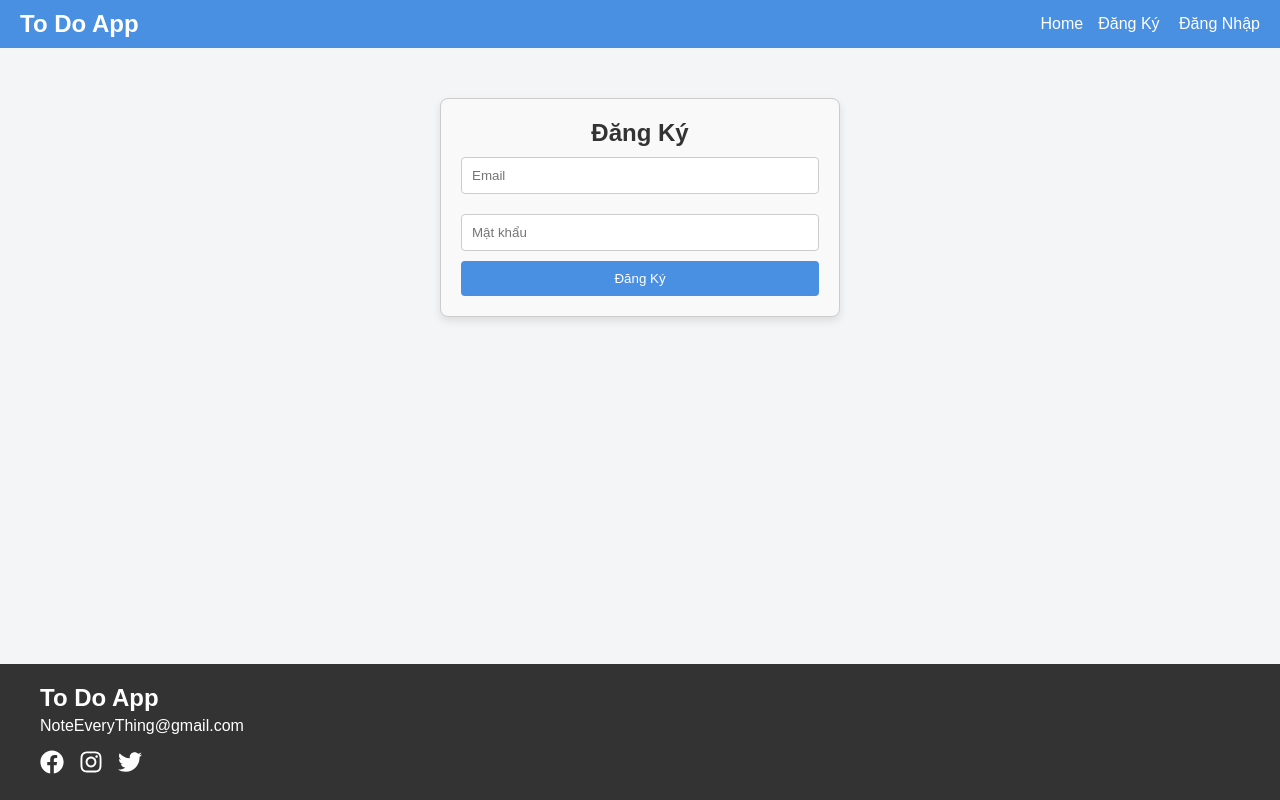
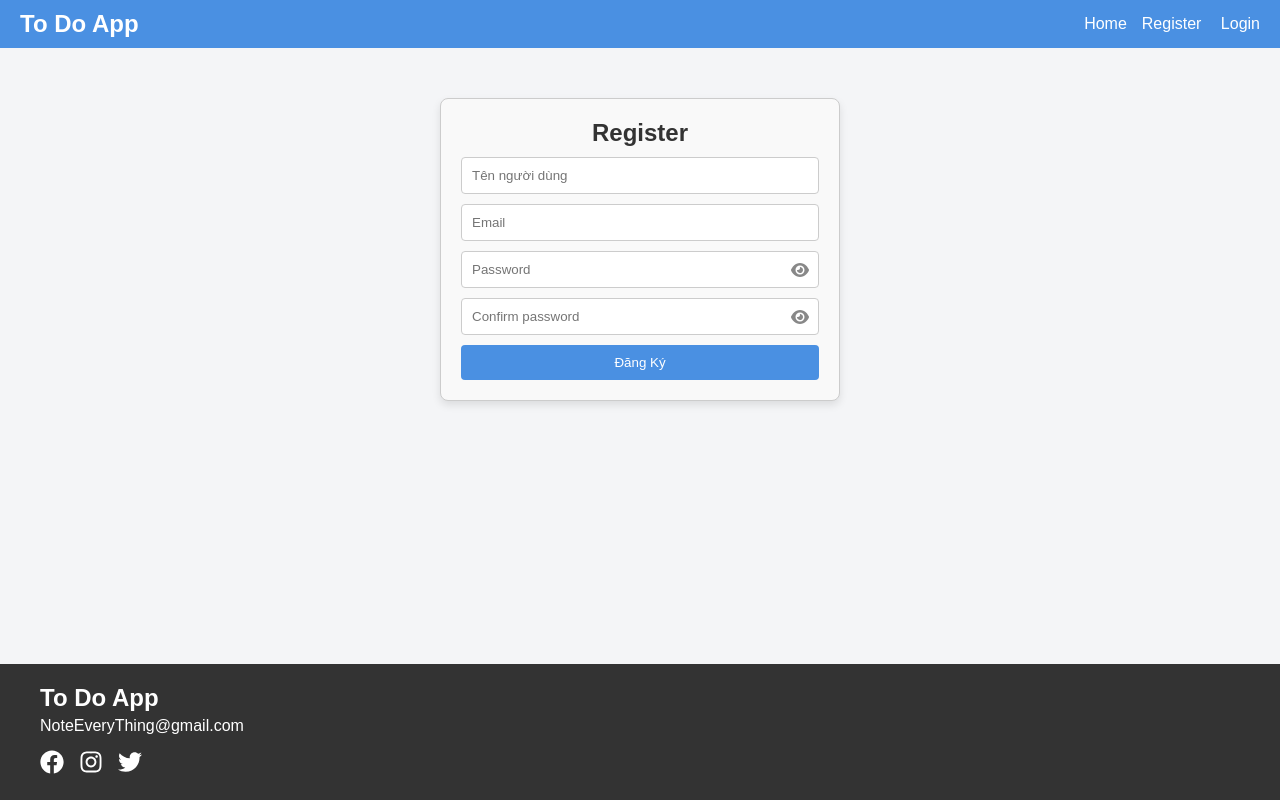
Before and after one commit to Hungichi/todoweb, a React (Vite) app: page /signup in a window 1280 px wide. Built offline with nearby package versions, Linux system fonts and the light colour scheme.

Commit message:
update sigin, login

```diff
--- a/package.json
+++ b/package.json
@@ -10,6 +10,9 @@
     "preview": "vite preview"
   },
   "dependencies": {
+    "@fortawesome/fontawesome-svg-core": "^6.6.0",
+    "@fortawesome/free-solid-svg-icons": "^6.6.0",
+    "@fortawesome/react-fontawesome": "^0.2.2",
     "firebase": "^10.14.1",
     "lucide-react": "^0.447.0",
     "react": "^18.3.1",
--- a/src/components/Login.jsx
+++ b/src/components/Login.jsx
@@ -1,19 +1,25 @@
-// src/components/Login.jsx
 import React, { useState } from 'react';
-import { auth } from '../firebase'; // Đường dẫn đến tệp firebase.js
-import { signInWithEmailAndPassword } from 'firebase/auth';
-import './Login.css'; // Đảm bảo bạn có tệp CSS này
+import { FontAwesomeIcon } from '@fortawesome/react-fontawesome';
+import { faEye, faEyeSlash } from '@fortawesome/free-solid-svg-icons';
+import { useNavigate } from 'react-router-dom';
+import './Login.css';
 
 const Login = () => {
   const [email, setEmail] = useState('');
   const [password, setPassword] = useState('');
+  const [showPassword, setShowPassword] = useState(false);
+  const navigate = useNavigate();
+
+  const togglePasswordVisibility = () => {
+    setShowPassword((prev) => !prev);
+  };
 
   const handleLogin = async (e) => {
     e.preventDefault();
     try {
-      await signInWithEmailAndPassword(auth, email, password);
+      // Xử lý đăng nhập (Firebase)
       alert('Đăng nhập thành công!');
-      // Bạn có thể chuyển hướng đến trang khác hoặc làm gì đó khác ở đây
+      navigate('/home');
     } catch (error) {
       alert(error.message);
     }
@@ -21,8 +27,9 @@ const Login = () => {
 
   return (
     <div className="login-container">
-      <h2>Đăng Nhập</h2>
+      <h2>Login</h2>
       <form onSubmit={handleLogin}>
+        <div className="input-wrapper">
           <input
             type="email"
             placeholder="Email"
@@ -30,13 +37,23 @@ const Login = () => {
             onChange={(e) => setEmail(e.target.value)}
             required
           />
+        </div>
+
+        <div className="input-wrapper">
           <input
-          type="password"
+            type={showPassword ? 'text' : 'password'}
             placeholder="Mật khẩu"
             value={password}
             onChange={(e) => setPassword(e.target.value)}
             required
           />
+          <FontAwesomeIcon
+            icon={showPassword ? faEyeSlash : faEye}
+            className="eye-icon"
+            onClick={togglePasswordVisibility}
+          />
+        </div>
+
         <button type="submit">Đăng Nhập</button>
       </form>
     </div>
--- a/src/components/Navbar.jsx
+++ b/src/components/Navbar.jsx
@@ -34,8 +34,8 @@ const Navbar = () => {
       </h1>
       <div className="nav-links">
         <Link to="/" style={navLinkStyle}>Home</Link>
-        <Link to="/signup" style={navLinkStyle}>Đăng Ký</Link> {/* Thêm liên kết Đăng Ký */}
-        <Link to="/login" style={navLinkStyle}>Đăng Nhập</Link> {/* Thêm liên kết Đăng Nhập */}
+        <Link to="/signup" style={navLinkStyle}>Register</Link> {/* Thêm liên kết Đăng Ký */}
+        <Link to="/login" style={navLinkStyle}>Login</Link> {/* Thêm liên kết Đăng Nhập */}
       </div>
     </nav>
   );
--- a/src/components/SignUp.css
+++ b/src/components/SignUp.css
@@ -13,12 +13,27 @@
   color: #333;
 }
 
+.input-wrapper {
+  position: relative;
+  width: 100%;
+  margin: 10px 0;
+}
+
 .signup-container input {
   width: 100%;
   padding: 10px;
-  margin: 10px 0;
+  padding-right: 40px; /* Chừa khoảng trống cho icon */
   border: 1px solid #ccc;
   border-radius: 4px;
+}
+
+.eye-icon {
+  position: absolute;
+  right: 10px;
+  top: 50%;
+  transform: translateY(-50%);
+  cursor: pointer;
+  color: #888;
 }
 
 .signup-container button {
@@ -34,3 +49,25 @@
 .signup-container button:hover {
   background-color: #357abd;
 }
+.signup-container .input-wrapper {
+  position: relative;
+  width: 100%;
+  margin: 10px 0;
+}
+
+.signup-container input {
+  width: 100%;
+  padding: 10px;
+  padding-right: 40px; /* Chừa khoảng trống cho icon */
+  border: 1px solid #ccc;
+  border-radius: 4px;
+}
+
+.eye-icon {
+  position: absolute;
+  right: 10px;
+  top: 50%;
+  transform: translateY(-50%);
+  cursor: pointer;
+  color: #888;
+}
--- a/src/components/SignUp.jsx
+++ b/src/components/SignUp.jsx
@@ -1,19 +1,28 @@
-// src/components/SignUp.jsx
 import React, { useState } from 'react';
-import { auth } from '../firebase'; // Đường dẫn đến tệp firebase.js
-import { createUserWithEmailAndPassword } from 'firebase/auth';
-import './SignUp.css'; // Đảm bảo bạn có tệp CSS này
+import { FontAwesomeIcon } from '@fortawesome/react-fontawesome';
+import { faEye, faEyeSlash } from '@fortawesome/free-solid-svg-icons';
+import './SignUp.css';
 
 const SignUp = () => {
+  const [username, setUsername] = useState('');
   const [email, setEmail] = useState('');
   const [password, setPassword] = useState('');
+  const [confirmPassword, setConfirmPassword] = useState('');
+  const [showPassword, setShowPassword] = useState(false);
+
+  const togglePasswordVisibility = () => {
+    setShowPassword((prev) => !prev);
+  };
 
   const handleSignUp = async (e) => {
     e.preventDefault();
+    if (password !== confirmPassword) {
+      alert('Mật khẩu không khớp!');
+      return;
+    }
     try {
-      await createUserWithEmailAndPassword(auth, email, password);
-      alert('Đăng ký thành công!');
-      // Bạn có thể chuyển hướng đến trang khác hoặc làm gì đó khác ở đây
+      // Xử lý đăng ký (Firebase hoặc API)
+      alert(`Chào mừng, ${username}! Đăng ký thành công.`);
     } catch (error) {
       alert(error.message);
     }
@@ -21,8 +30,19 @@ const SignUp = () => {
 
   return (
     <div className="signup-container">
-      <h2>Đăng Ký</h2>
+      <h2>Register</h2>
       <form onSubmit={handleSignUp}>
+        <div className="input-wrapper">
+          <input
+            type="text"
+            placeholder="Tên người dùng"
+            value={username}
+            onChange={(e) => setUsername(e.target.value)}
+            required
+          />
+        </div>
+
+        <div className="input-wrapper">
           <input
             type="email"
             placeholder="Email"
@@ -30,13 +50,38 @@ const SignUp = () => {
             onChange={(e) => setEmail(e.target.value)}
             required
           />
+        </div>
+
+        <div className="input-wrapper">
           <input
-          type="password"
-          placeholder="Mật khẩu"
+            type={showPassword ? 'text' : 'password'}
+            placeholder="Password"
             value={password}
             onChange={(e) => setPassword(e.target.value)}
             required
           />
+          <FontAwesomeIcon
+            icon={showPassword ? faEyeSlash : faEye}
+            className="eye-icon"
+            onClick={togglePasswordVisibility}
+          />
+        </div>
+
+        <div className="input-wrapper">
+          <input
+            type={showPassword ? 'text' : 'password'}
+            placeholder="Confirm password"
+            value={confirmPassword}
+            onChange={(e) => setConfirmPassword(e.target.value)}
+            required
+          />
+          <FontAwesomeIcon
+            icon={showPassword ? faEyeSlash : faEye}
+            className="eye-icon"
+            onClick={togglePasswordVisibility}
+          />
+        </div>
+
         <button type="submit">Đăng Ký</button>
       </form>
     </div>
--- a/src/components/footer.jsx
+++ b/src/components/footer.jsx
@@ -1,6 +1,6 @@
 // src/components/Footer.jsx
 import React from 'react';
-import './Footer.css'; // Import CSS đã sửa
+import './footer.css'; // Import CSS đã sửa
 import { FaFacebook, FaInstagram, FaTwitter } from 'react-icons/fa';
 
 const Footer = () => {
```
Also changed, not shown: 1 other file (tests, documents, lock files or other folders). Lines whose indentation alone changed are shown as unchanged.
